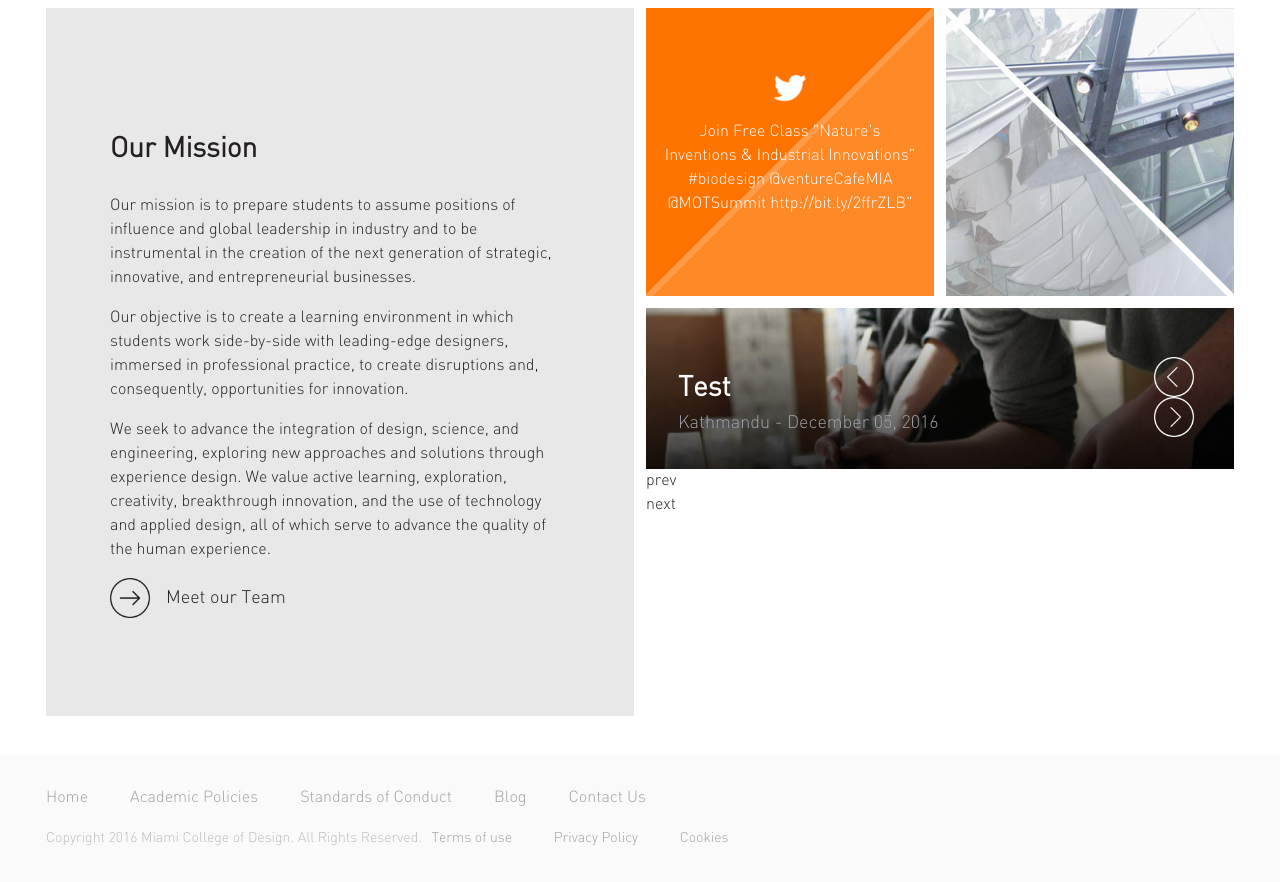
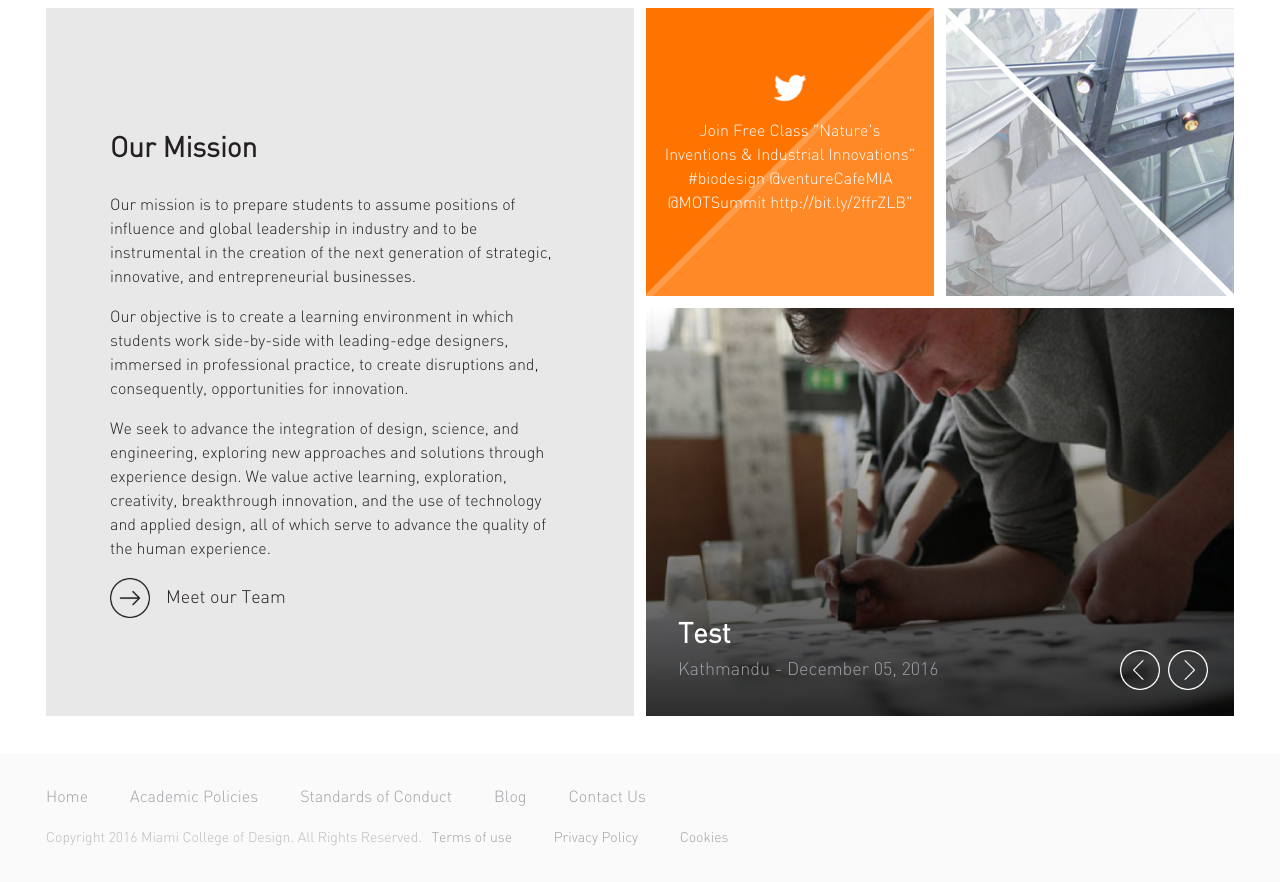
Before and after one commit to akritibhusal/MiamiCollegeofDesign, a Jekyll site: the page built from index.md, in a window 1280 px wide, cut to the strip 798-1680 px from the top of the page. Built offline with Jekyll 4.4.1, drawn with Linux system fonts in a browser that asks for light colours; nearby versions of some CDN libraries.

Commit message:
Home page completed

```diff
--- a/_layouts/home.html
+++ b/_layouts/home.html
@@ -137,11 +137,11 @@
 
 				<div class="grid grid--1">
 					<div class="column">
-						<div class="aspect-ratio aspect-ratio--10-7">
-							<div class="block-content block-content--padded">
 								<div class="event-carousel" id="event-carousel">
 									{% assign events = site.events | sort: 'event_date' | reverse %}
 									{% for event in events %}
+						<div class="aspect-ratio aspect-ratio--10-7">
+							<div class="block-content block-content--padded">
 									<div class="table table--cover bg bg--cover bg--gradient" style="background-image: url({{event.event_image}});">
 										<div class="va--bottom text--white table-cell">
 											<div class="event">
@@ -152,20 +152,22 @@
 														<span class="date-time">{{event.event_date | date: '%B %d, %Y'}}</span>
 													</div>
 												</div>
-
+{% comment %}
 												<div class="event__nav">
 													<img src="assets/img/ic_prev.png" class="icon"/>
 													<img src="assets/img/ic_next.png" class="icon"/>
 												</div>
-											</div>
+{% endcomment %}											</div>
 										</div>
 									</div>
 
-									{% endfor %}
 
-								</div>
 							</div>
 						</div>
+									{% endfor %}
+								</div>
+
+
 
 
 					</div>
--- a/_sass/_app.sass
+++ b/_sass/_app.sass
@@ -610,8 +610,16 @@
 .connect > .icon
 	margin-right: 1rem
 
-// .owl-carousel
-// 	.owl-controls
-// 		.owl-nav
-// 			.owl-prev
-// 				background: image( 'ic_prev.png' )
+.owl-controls
+	.owl-nav
+
+		.owl-prev
+			display: inline-block
+			float: left
+			margin-right: 0.5rem
+
+		.owl-next
+			display: inline-block
+			float: left
+
+		@extend .event__nav
--- a/functions.js
+++ b/functions.js
@@ -91,6 +91,8 @@
 	$('#event-carousel').owlCarousel({
     margin:10,
     nav:true,
-    items: 1
+    items: 1,
+    navText: [ '<img src="assets/img/ic_prev.png" class="icon"/>',
+    '<img src="assets/img/ic_next.png" class="icon"/>']
 })
 });
```
